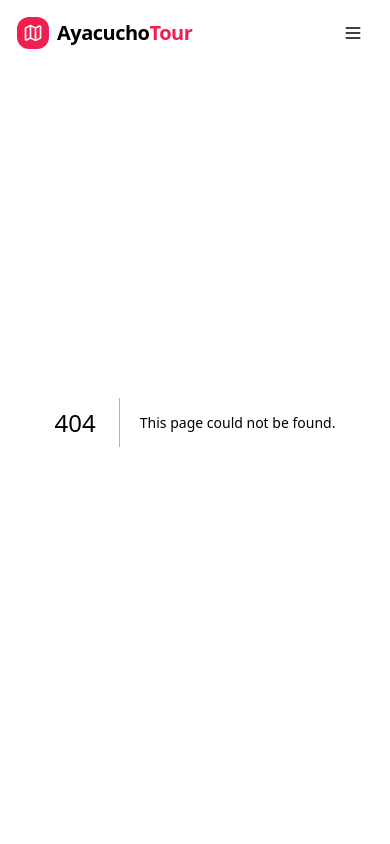
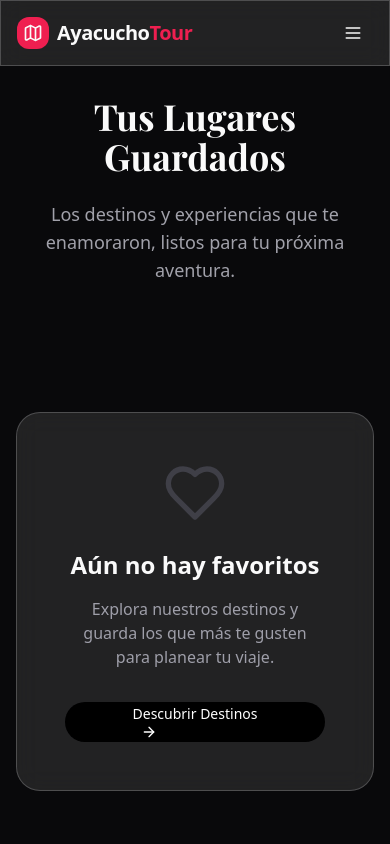
Before and after one commit to KevinQuispeCarpio/Pagina-de-Tour-de-Ayacucho, a Next.js app: page /favoritos in a window 390 px wide. Before the commit this address had no page. Shown: the top 844 px of the page. Built offline with nearby package versions, Linux system fonts and the light colour scheme; a web font is replaced by a local one.

Commit message:
feat: implement global state management, constants, responsive navbar, and favorites page navigation

```diff
--- /dev/null
+++ b/src/app/favoritos/page.tsx
@@ -0,0 +1,102 @@
+"use client";
+
+import { motion } from "framer-motion";
+import { useStore } from "@/store/useStore";
+import { DESTINATIONS, GASTRONOMY, TOURS } from "@/constants/data";
+import { Card, CardContent } from "@/components/ui/card";
+import { Badge } from "@/components/ui/badge";
+import { Button } from "@/components/ui/button";
+import { MapPin, Heart, ArrowRight } from "lucide-react";
+import Link from "next/link";
+
+export default function FavoritosPage() {
+  const favorites = useStore((state) => state.favorites);
+  const toggleFavorite = useStore((state) => state.toggleFavorite);
+
+  // Unificar todos los items para buscar los favoritos
+  const allItems = [...DESTINATIONS, ...GASTRONOMY, ...TOURS];
+  const favoriteItems = allItems.filter(item => favorites.includes(item.id));
+
+  return (
+    <div className="pt-24 pb-16 min-h-screen bg-background">
+      <div className="container mx-auto px-4">
+        <div className="max-w-3xl mx-auto text-center mb-12">
+          <motion.h1
+            initial={{ opacity: 0, y: 20 }}
+            animate={{ opacity: 1, y: 0 }}
+            className="text-4xl md:text-5xl font-bold font-[family-name:var(--font-playfair)] mb-6"
+          >
+            Tus Lugares Guardados
+          </motion.h1>
+          <motion.p
+            initial={{ opacity: 0, y: 20 }}
+            animate={{ opacity: 1, y: 0 }}
+            transition={{ delay: 0.1 }}
+            className="text-lg text-muted-foreground"
+          >
+            Los destinos y experiencias que te enamoraron, listos para tu próxima aventura.
+          </motion.p>
+        </div>
+
+        {favoriteItems.length === 0 ? (
+          <motion.div
+            initial={{ opacity: 0 }}
+            animate={{ opacity: 1 }}
+            className="text-center py-20 max-w-md mx-auto"
+          >
+            <div className="glass p-12 rounded-3xl border border-zinc-800">
+              <Heart className="w-16 h-16 mx-auto text-zinc-700 mb-6" />
+              <h3 className="text-2xl font-bold mb-4">Aún no hay favoritos</h3>
+              <p className="text-zinc-400 mb-8">
+                Explora nuestros destinos y guarda los que más te gusten para planear tu viaje.
+              </p>
+              <Button asChild className="rounded-full w-full">
+                <Link href="/destinos">
+                  Descubrir Destinos <ArrowRight className="w-4 h-4 ml-2" />
+                </Link>
+              </Button>
+            </div>
+          </motion.div>
+        ) : (
+          <div className="grid grid-cols-1 md:grid-cols-2 lg:grid-cols-3 gap-6">
+            {favoriteItems.map((item, index) => (
+              <motion.div
+                key={item.id}
+                initial={{ opacity: 0, y: 20 }}
+                animate={{ opacity: 1, y: 0 }}
+                transition={{ delay: index * 0.1 }}
+              >
+                <Card className="overflow-hidden bg-zinc-950/50 border-zinc-800 hover:border-primary/50 transition-colors group">
+                  <div className="relative h-48 overflow-hidden">
+                    <div
+                      className="absolute inset-0 bg-cover bg-center group-hover:scale-110 transition-transform duration-500"
+                      style={{ backgroundImage: `url(${item.image})` }}
+                    />
+                    <div className="absolute inset-0 bg-black/20 group-hover:bg-transparent transition-colors" />
+                    <Button
+                      variant="ghost"
+                      size="icon"
+                      className="absolute top-4 right-4 bg-black/50 hover:bg-black/70 text-primary border-none rounded-full backdrop-blur-sm"
+                      onClick={() => toggleFavorite(item.id)}
+                    >
+                      <Heart className="w-5 h-5 fill-primary" />
+                    </Button>
+                  </div>
+                  <CardContent className="p-6">
+                    <h3 className="text-xl font-bold text-white mb-2">{item.name}</h3>
+                    <p className="text-sm text-zinc-400 mb-4 line-clamp-2">{item.description}</p>
+                    <div className="flex justify-between items-center">
+                      <Button variant="outline" size="sm" className="rounded-full border-zinc-700 text-zinc-300 hover:text-white" asChild>
+                        <Link href={`/destinos`}>Ver Detalles</Link>
+                      </Button>
+                    </div>
+                  </CardContent>
+                </Card>
+              </motion.div>
+            ))}
+          </div>
+        )}
+      </div>
+    </div>
+  );
+}
```
